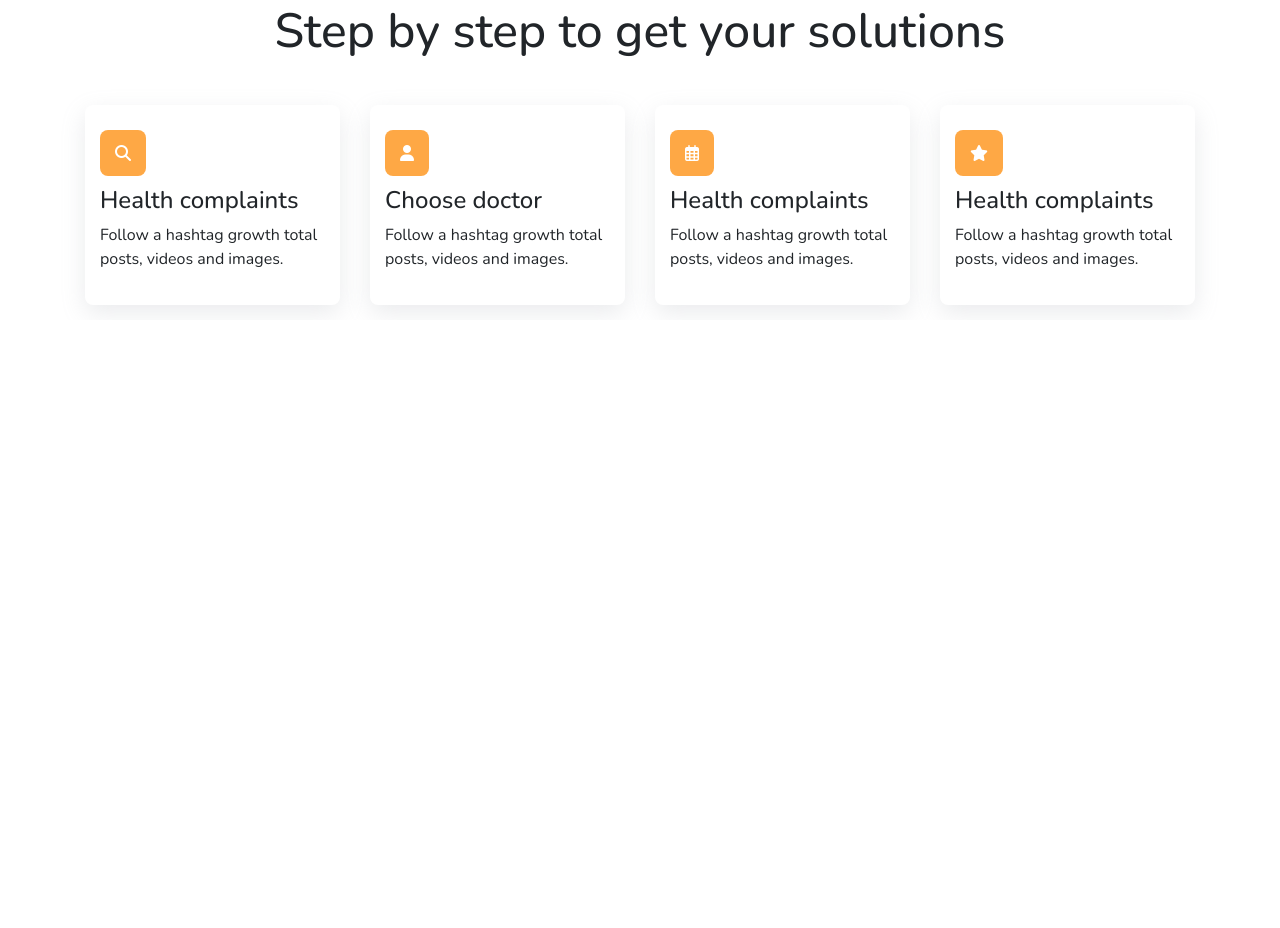
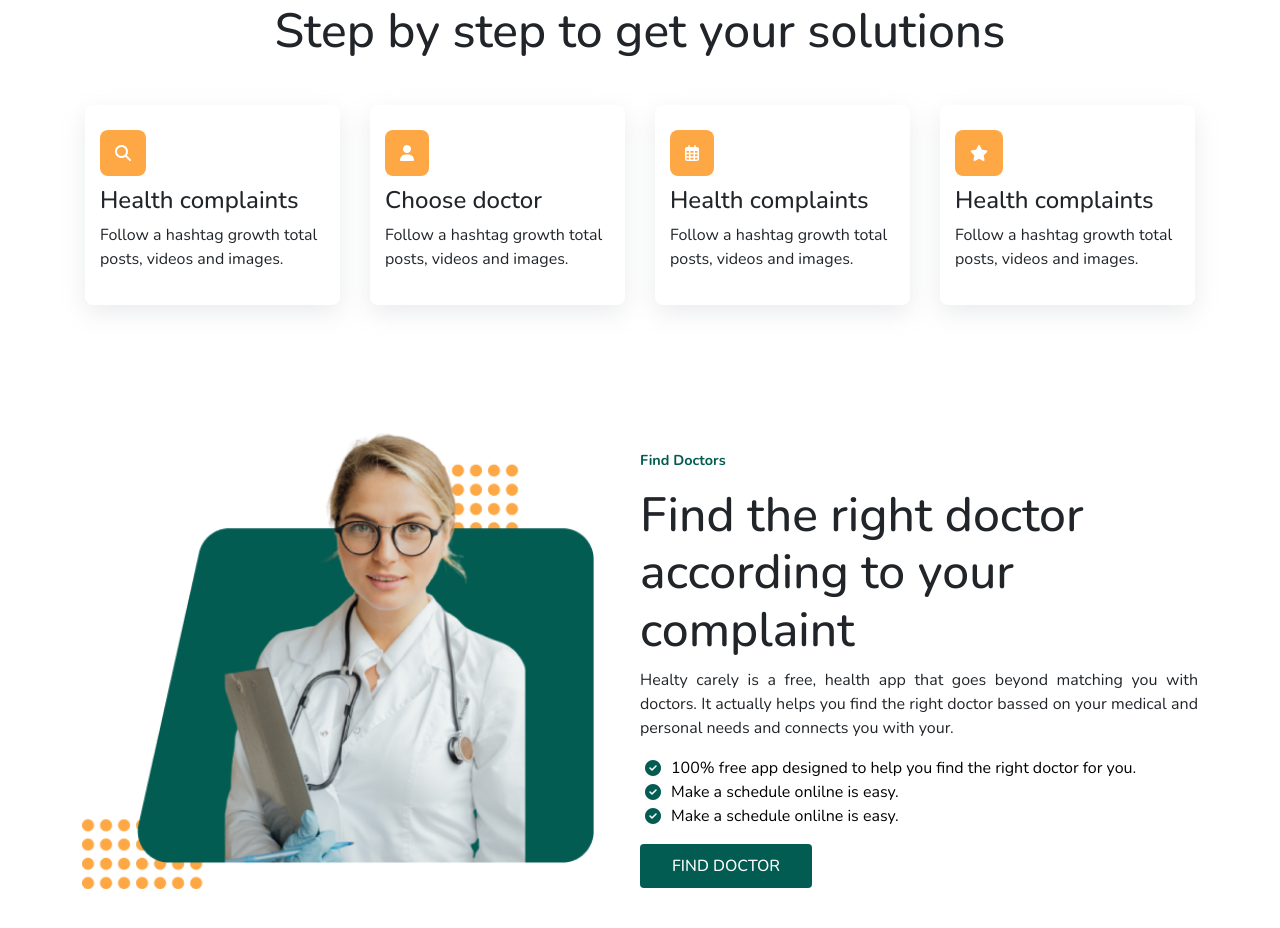
Before and after one commit to khoirul-anampeace/Mif-Hospital, a plain HTML site: page index.html in a window 1280 px wide. Shown: the part 863-1791 px from the top of the page. Before the commit the page ends 1183 px from the top, so only its background shows below. Drawn offline with nearby package versions, Linux system fonts and the light colour scheme; a web font is replaced by a local one.

Commit message:
Add About Hospital

```diff
--- a/css/style.css
+++ b/css/style.css
@@ -191,3 +191,27 @@ main a .scrolltop i {
   color: #025c52;
 }
 /* Solution */
+
+/* About */
+#about .row img {
+  width: 32rem;
+}
+#about {
+  background-color: #fff !important;
+}
+#about .row ul {
+  list-style: none;
+  padding-left: 5px;
+}
+#about .row ul li a {
+  display: flex;
+  align-items: center;
+  text-decoration: none;
+  color: #000;
+}
+#about .row ul li a i {
+  color: #025c52;
+}
+#about .row ul li a p {
+  margin: 0 10px;
+}
--- a/index.html
+++ b/index.html
@@ -159,6 +159,49 @@
             </div>
         </section>
 
+        <section class="content" id="about">
+            <div class="container">
+                <div class="row g-0 d-flex">
+                    <div class="col-md-6 col-sm-12 col-lg-6">
+                        <img src="img/aboutimg.png" alt="">
+                    </div>
+                    <div class="col-md-6 col-sm-12 col-lg-6 align-self-center">
+                        <div class="title" data-aos="fade-up">
+                            <h1><span>Find Doctors</span></h1>
+                            <h1>
+                                Find the right doctor according to your complaint
+                            </h1>
+                            <p>
+                                Healty carely is a free, health app that goes beyond matching you with doctors. It
+                                actually helps you find the right doctor bassed on your medical and personal needs and
+                                connects you with your. </p>
+                            <ul class="list-about">
+                                <li>
+                                    <a href="">
+                                        <i class="fa-solid fa-circle-check"></i>
+                                        <p>100% free app designed to help you find the right doctor for you.</p>
+                                    </a>
+                                </li>
+                                <li>
+                                    <a href="">
+                                        <i class="fa-solid fa-circle-check"></i>
+                                        <p>Make a schedule onlilne is easy.</p>
+                                    </a>
+                                </li>
+                                <li>
+                                    <a href="">
+                                        <i class="fa-solid fa-circle-check"></i>
+                                        <p>Make a schedule onlilne is easy.</p>
+                                    </a>
+                                </li>
+                            </ul>
+
+                            <div class="btn btn-primary">Find Doctor</div>
+                        </div>
+                    </div>
+                </div>
+            </div>
+        </section>
 
         <script src="js/jquery.js"></script>
 
```
